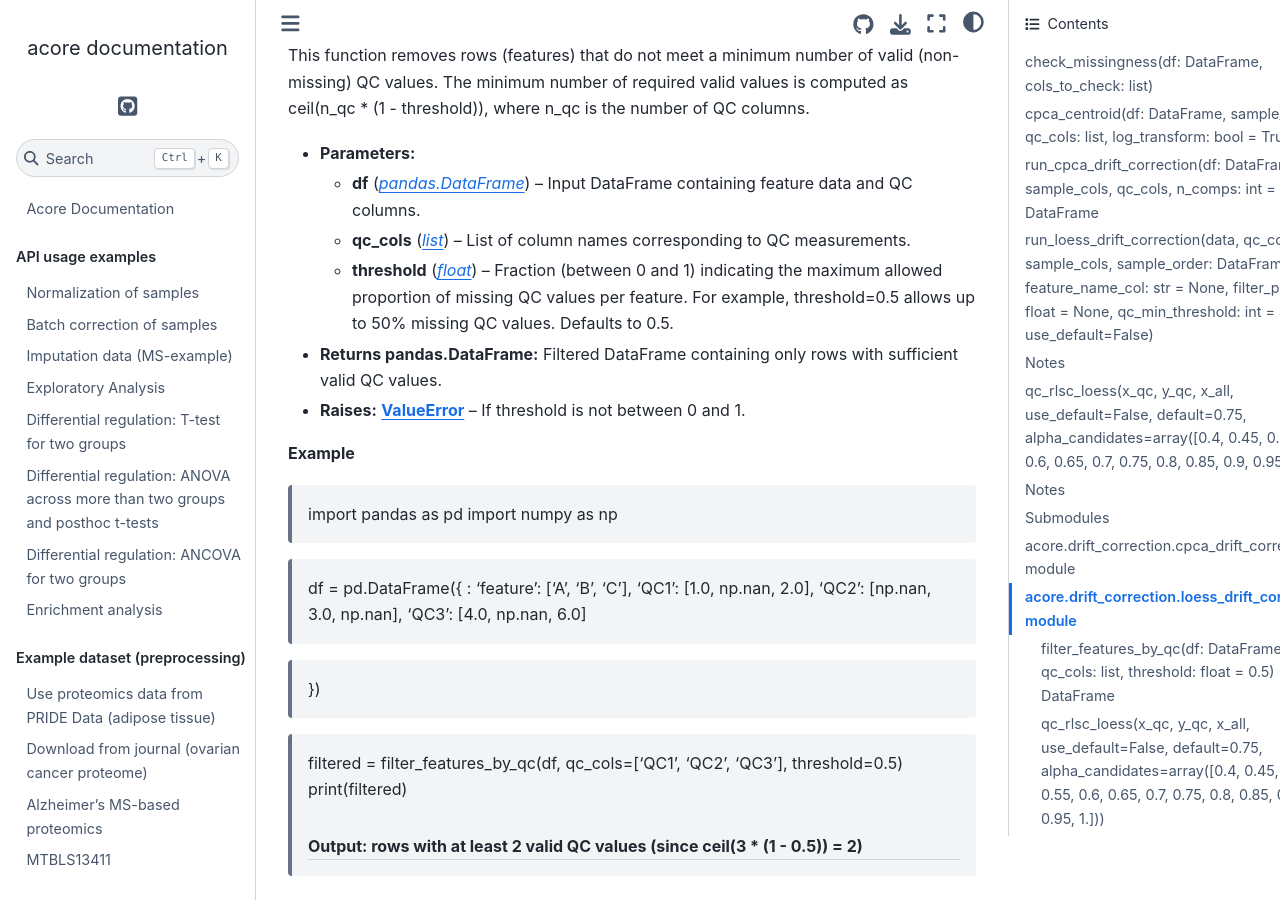
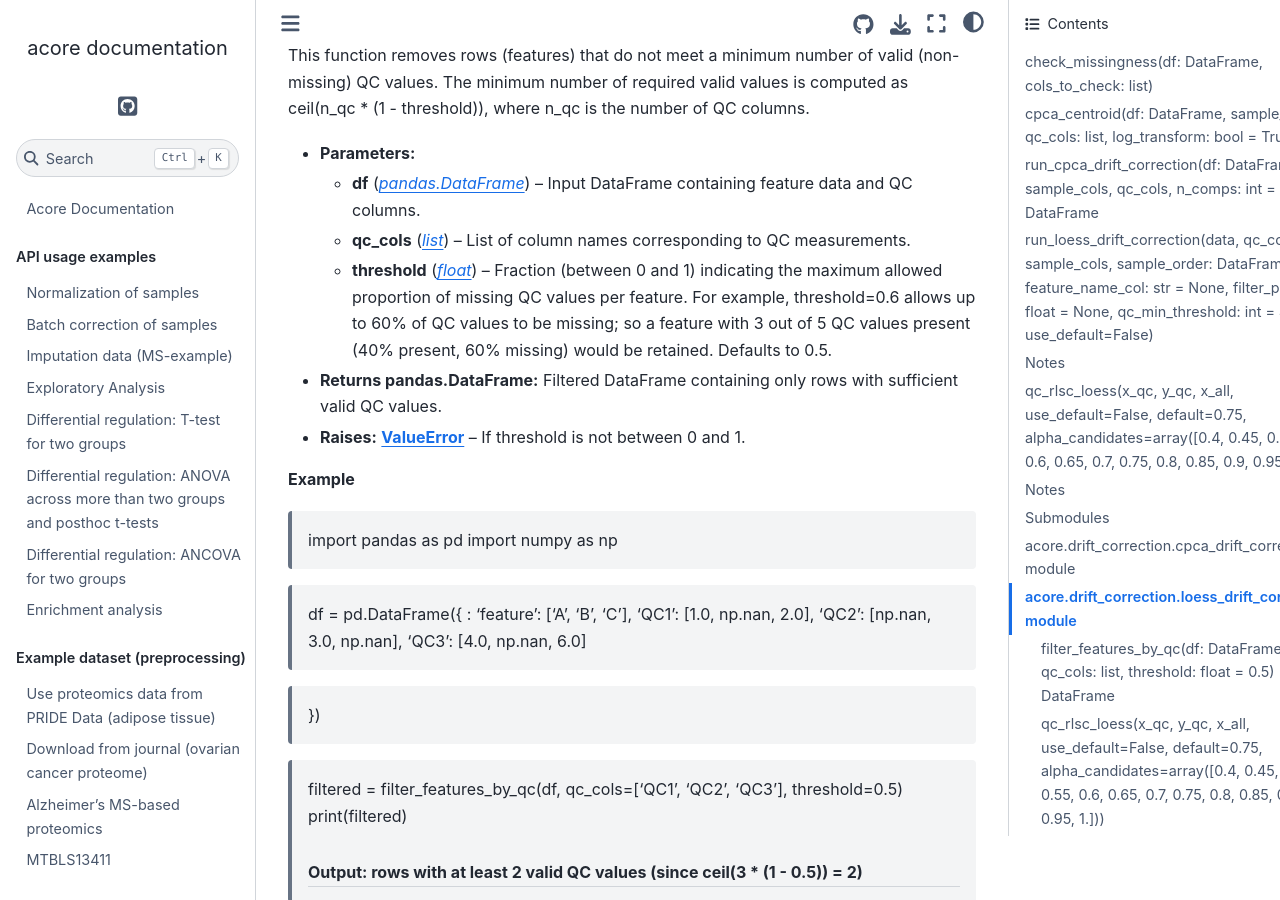
Before and after one commit to Multiomics-Analytics-Group/acore, a Sphinx documentation site: the page built from docs/markdown_ref/acore.drift_correction.md, in a window 1280 px wide and 900 px high, scrolled down 5425 px. Built offline with Sphinx 7.4.7 and the Sphinx Book theme 1.1.4, drawn with Linux system fonts in a browser that asks for light colours; pages that are not in the unit, such as notebooks, are missing from menus; a script that is not in the unit is left out; some of the changed text lies outside the part shown.

Commit message:
docs: update markdown reference

```diff
--- a/docs/markdown_ref/acore.drift_correction.md
+++ b/docs/markdown_ref/acore.drift_correction.md
@@ -57,7 +57,7 @@ For each feature:
   * **feature_name_col** ([*str*](https://docs.python.org/3/library/stdtypes.html#str) *,* *optional*) – Name of the column in data containing feature identifiers.
     If None, the index is used.
   * **filter_percent** ([*float*](https://docs.python.org/3/library/functions.html#float) *,* *optional*) – Minimum proportion of QC values that must be non-missing for
-    a feature to be retained (e.g., 0.5 means at least 50% of QCs
+    a feature to be retained (e.g., 0.6 means at least 60% of QCs
     must be present).
   * **qc_min_threshold** ([*int*](https://docs.python.org/3/library/functions.html#int) *,* *optional*) – Minimum number of QC values required to perform drift
     correction. Features with fewer QCs are returned uncorrected.
@@ -175,8 +175,10 @@ ceil(n_qc \* (1 - threshold)), where n_qc is the number of QC columns.
   * **df** ([*pandas.DataFrame*](https://pandas.pydata.org/pandas-docs/stable/reference/api/pandas.DataFrame.html#pandas.DataFrame)) – Input DataFrame containing feature data and QC columns.
   * **qc_cols** ([*list*](https://docs.python.org/3/library/stdtypes.html#list)) – List of column names corresponding to QC measurements.
   * **threshold** ([*float*](https://docs.python.org/3/library/functions.html#float)) – Fraction (between 0 and 1) indicating the maximum allowed proportion
-    of missing QC values per feature. For example, threshold=0.5 allows
-    up to 50% missing QC values. Defaults to 0.5.
+    of missing QC values per feature. For example, threshold=0.6 allows
+    up to 60% of QC values to be missing; so a feature with 3 out of 5
+    QC values present (40% present, 60% missing) would be retained.
+    Defaults to 0.5.
 * **Returns pandas.DataFrame:**
   Filtered DataFrame containing only rows with sufficient valid QC values.
 * **Raises:**
@@ -267,7 +269,7 @@ For each feature:
   * **feature_name_col** ([*str*](https://docs.python.org/3/library/stdtypes.html#str) *,* *optional*) – Name of the column in data containing feature identifiers.
     If None, the index is used.
   * **filter_percent** ([*float*](https://docs.python.org/3/library/functions.html#float) *,* *optional*) – Minimum proportion of QC values that must be non-missing for
-    a feature to be retained (e.g., 0.5 means at least 50% of QCs
+    a feature to be retained (e.g., 0.6 means at least 60% of QCs
     must be present).
   * **qc_min_threshold** ([*int*](https://docs.python.org/3/library/functions.html#int) *,* *optional*) – Minimum number of QC values required to perform drift
     correction. Features with fewer QCs are returned uncorrected.
```
